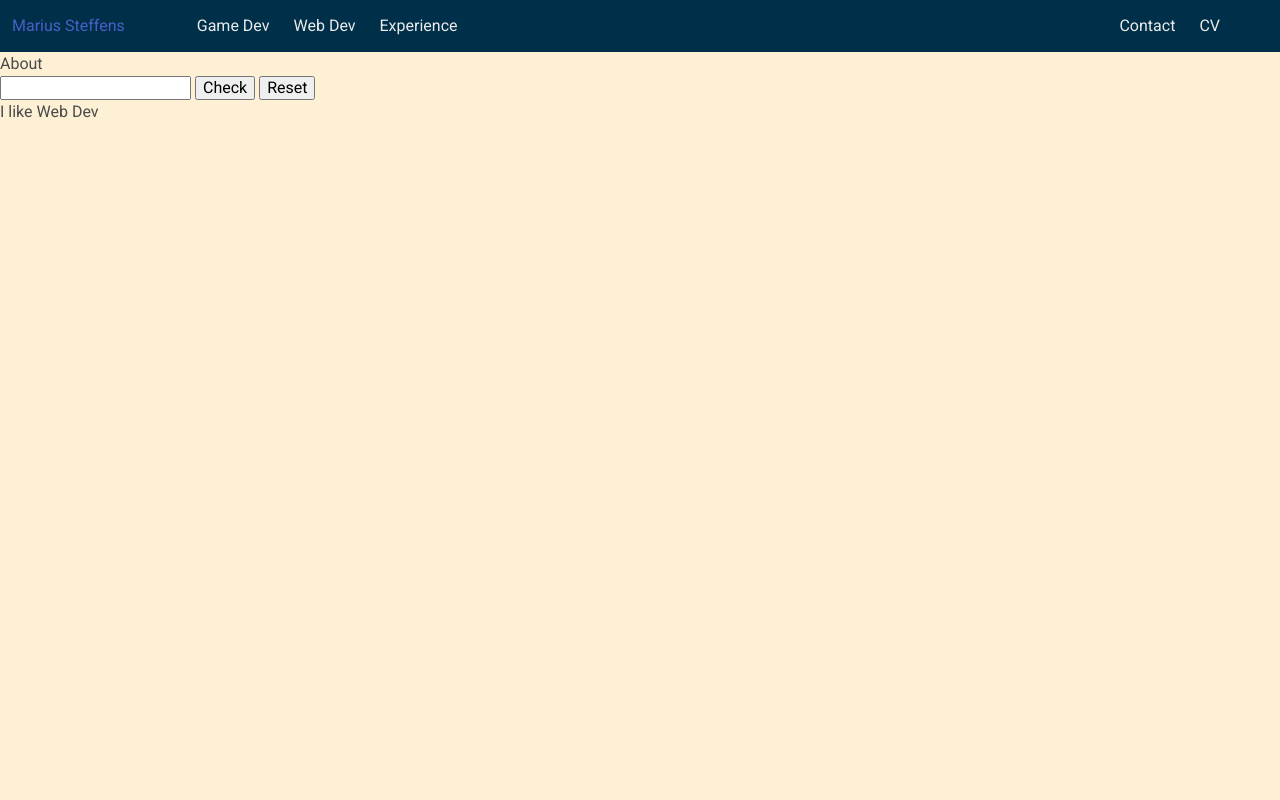
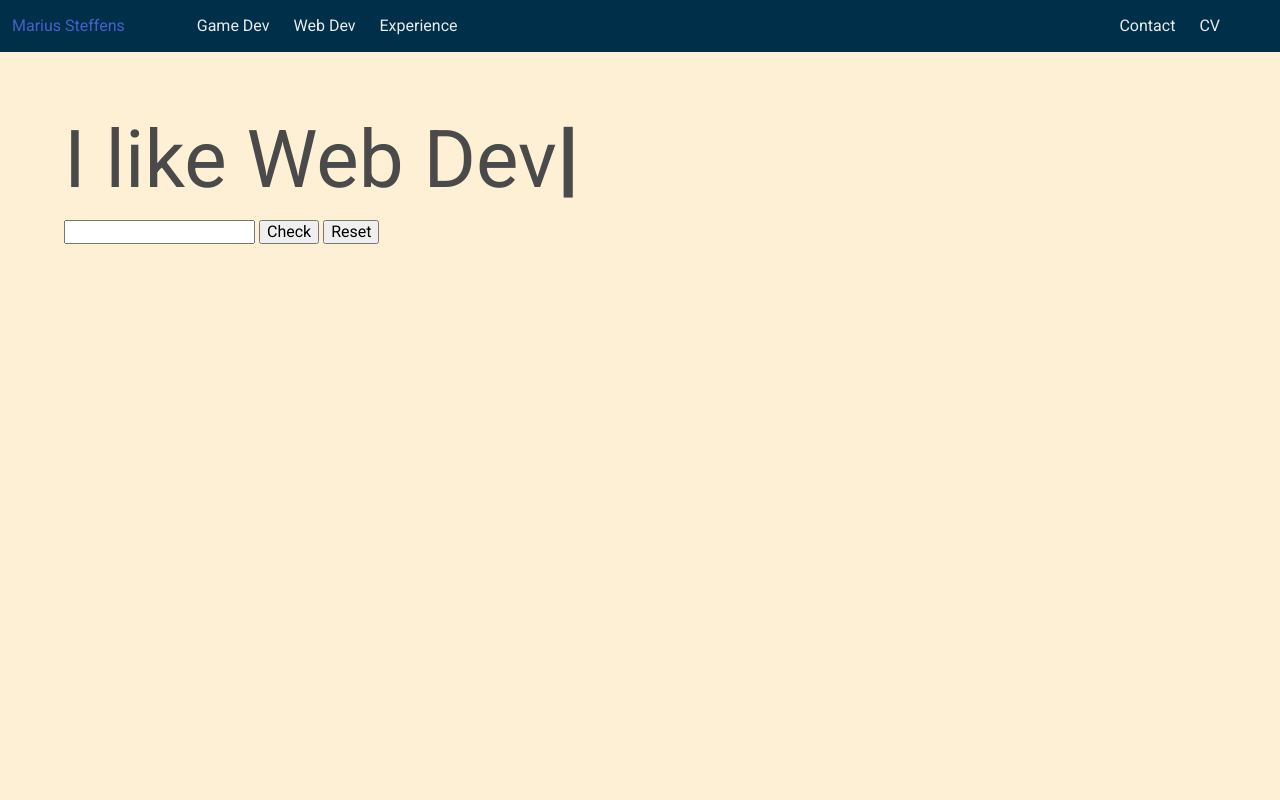
Before and after one commit to underscoren/portfolio, a SvelteKit app: page / in a window 1280 px wide. Shown: the top 800 px of the page. Built offline with nearby package versions, Linux system fonts and the light colour scheme.

Commit message:
Typing thing

```diff
--- a/src/lib/InputCapture.svelte
+++ b/src/lib/InputCapture.svelte
@@ -1,5 +1,5 @@
 <script context="module" lang="ts">
-    export type PressedCharSerialised = [string, number | void];
+    export type PressedCharSerialised = [string, number] | [string];
     export type InputData = PressedCharSerialised[];
 </script>
 
@@ -47,7 +47,7 @@
 <div class="container">
     <input bind:this={inputElement} type="text">
     <button on:click={() => console.log(inputs, inputs.map(({char, time}) => [char,time]))}>Check</button>
-    <button on:click={() => {inputs = []; lastInput = undefined;}}>Reset</button>
+    <button on:click={() => {inputs = []; lastInput = undefined; inputElement.value = ""}}>Reset</button>
 </div>
 
 <style lang="sass">
--- a/src/lib/Typing.svelte
+++ b/src/lib/Typing.svelte
@@ -2,7 +2,7 @@
     import type { InputData } from "../lib/InputCapture.svelte"
 
 	export let wordList: InputData[];
-    export let startDelay: number = 1000;
+    export let startDelay: number = 1750;
     export let wordDelay: number = 5000;
     export let newWordDelay: number = 750;
     export let deleteDelay: number = 33;
@@ -60,7 +60,6 @@
     #typing
         &::after
             content: "|"
-            margin-left: 0.5px
             font-weight: bold
 
         &.blink
--- a/src/routes/+page.svelte
+++ b/src/routes/+page.svelte
@@ -4,8 +4,16 @@
     import InputCapture from "../lib/InputCapture.svelte";
 
     const wordList: InputData[] = [
-		[["W",312],["e",82],["b",120],[" ",306],["D",139],["e",222],["v",undefined]],
-		[["G",170],["a",100],["m",82],["e",84],[" ",244],["D",176],["e",223],["v",undefined]]
+        [["W",173],["e",78],["b",86],[" ",218],["D",120],["e",201],["v"]], // Web dev
+        [["G",160],["a",93],["m",81],["e",83],[" ",277],["D",234],["e",182],["v"]], //Game dev
+        [["V",65],["R"]], // VR
+        [["U",291],["n",63],["i",256],["t",94],["y"]], // Unity
+        [["L",235],["i",74],["n",159],["u",73],["x"]], // Linux
+        [["B",318],["u",190],["i",178],["l",135],["d",124],["i",43],["n",107],["g",162],[" ",249],["c",188],["o",110],["m",310],["p",43],["u",125],["t",140],["e",82],["r",162],["s"]], // Building computers
+        [["R",141],["e",176],["v",165],["e",104],["r",217],["s",61],["e",197],[" ",252],["e",84],["n",246],["g",102],["i",171],["n",174],["e",116],["e",113],["r",225],["i",53],["n",89],["g"]], // Reverse engineering
+        [["T",154],["a",222],["b",121],["l",67],["e",208],["t",79],["o",85],["p",142],[" ",312],["G",314],["a",431],["m",7],["e",87],["s"]], // Tabletop Games
+        [["C",193],["o",116],["o",100],["k",207],["i",34],["n",119],["g"]], // Cooking
+        [["R",182],["e",504],["c",106],["o",79],["r",183],["d",82],["i",51],["n",104],["g",82],[" ",175],["m",73],["y",197],["s",63],["e",133],["l",214],["f",269],[" ",361],["t",67],["y",110],["p",225],["i",58],["n",73],["g"]], // Recording myself typing
     ]
 </script>
 
@@ -16,15 +24,17 @@
 
 <section class="column" id="about">
     <div class="box">
-		<h1>About</h1>
-		<p></p>
-		<InputCapture />
         <div class="typing">
             <span>I like <Typing {wordList} /></span>
         </div>
+        <InputCapture />
     </div>
 </section>
 
-<style>
-
+<style lang="sass">
+    #about
+        margin: 2rem 4rem
+    .typing
+        margin-top: 1rem
+        font-size: 5rem
 </style>
```
Lines whose indentation alone changed are shown as unchanged.
